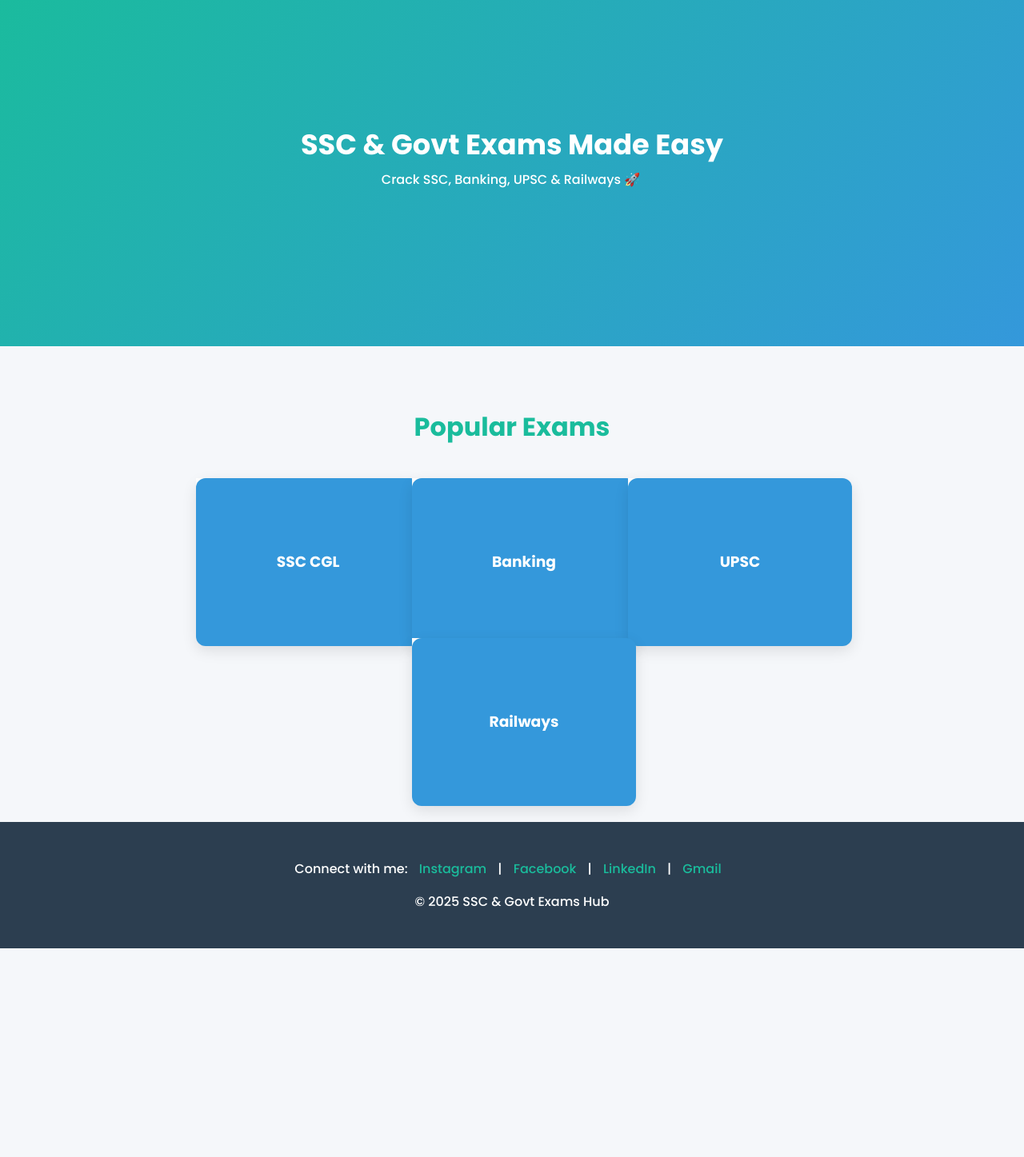
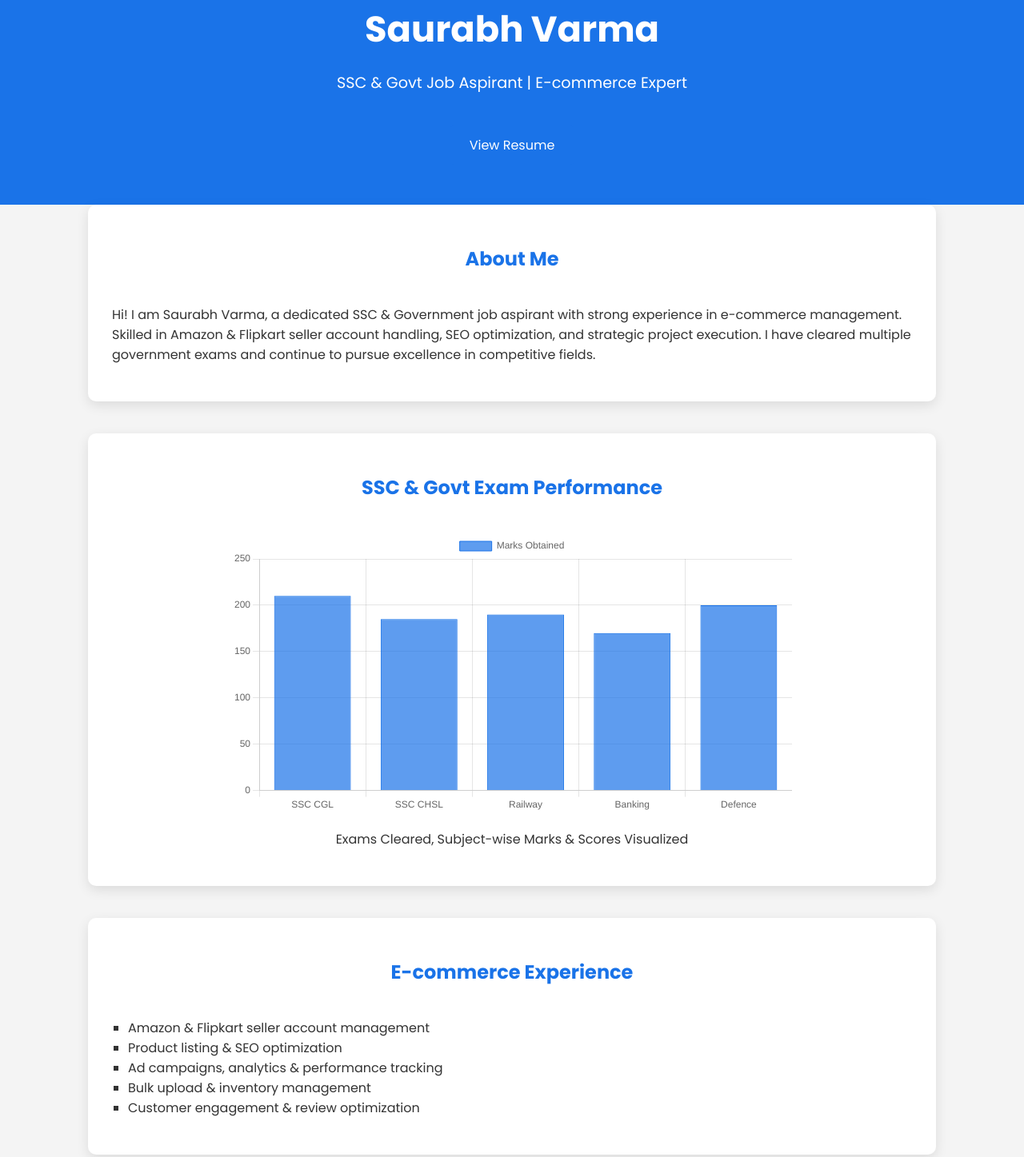
Before and after one commit to homiee-03/My-web, a plain HTML site: page index.html in a window 1280 px wide. Shown: the part 47-1494 px from the top of the page at 80% size. Before the commit the page ends 1233 px from the top, so only its background shows below. Drawn offline with nearby package versions, Linux system fonts and the light colour scheme.

Commit message:
Update index.html

```diff
--- a/index.html
+++ b/index.html
@@ -3,119 +3,165 @@
 <head>
     <meta charset="UTF-8">
     <meta name="viewport" content="width=device-width, initial-scale=1.0">
-<title>SSC & Govt Exams Hub 🚀</title>
-<link href="https://fonts.googleapis.com/css2?family=Poppins:wght@300;500;700&display=swap" rel="stylesheet">
+    <title>Saurabh Varma Portfolio</title>
+    <link href="https://fonts.googleapis.com/css2?family=Poppins:wght@300;400;500;700&display=swap" rel="stylesheet">
     <style>
-  body { margin:0; font-family:'Poppins', sans-serif; background:#f5f7fa; color:#333;}
-  a{text-decoration:none; color:inherit;}
-
-  /* ===== Hero Section ===== */
-  .hero{
-    background: linear-gradient(135deg, #1abc9c, #3498db);
-    color:#fff; display:flex; flex-direction:column; align-items:center; justify-content:center;
-    height:60vh; text-align:center; padding:0 20px;
+        body {
+            font-family: 'Poppins', sans-serif;
+            margin: 0;
+            padding: 0;
+            scroll-behavior: smooth;
+            background-color: #f4f4f4;
+            color: #333;
         }
-  .hero h1{font-size:2.2rem; margin:0.3rem 0; opacity:0; animation:fadeIn 1.5s forwards;}
-  .typing{border-right:3px solid #fff; white-space:nowrap; overflow:hidden; font-size:1rem; width:0;
-          animation:typing 2.5s steps(30) forwards, blink 0.7s infinite step-end alternate;}
-  @keyframes fadeIn{to{opacity:1;}}
-  @keyframes typing{to{width:100%;}}
-  @keyframes blink{50%{border-color:transparent;}}
-
-  /* ===== Section Styles ===== */
-  section{padding:50px 20px; max-width:1000px; margin:auto;}
-  h2.section-title{text-align:center; font-size:2rem; margin-bottom:40px; color:#1abc9c;}
-
-  /* ===== Flip Card Styles ===== */
-  .cards{display:flex; flex-wrap:wrap; gap:20px; justify-content:center;}
-  .card{
-    background:#fff; width:250px; height:180px; perspective:1000px; cursor:pointer;
+        header {
+            background: #1a73e8;
+            color: #fff;
+            padding: 50px 20px;
+            text-align: center;
         }
-  .card-inner{
-    position:relative; width:100%; height:100%; text-align:center;
-    transition: transform 0.6s; transform-style: preserve-3d;
+        header h1 {
+            margin: 0;
+            font-size: 2.8em;
         }
-  .card:hover .card-inner{transform:rotateY(180deg);}
-  .card-front, .card-back{
-    position:absolute; width:100%; height:100%; backface-visibility:hidden;
-    border-radius:12px; box-shadow:0 6px 18px rgba(0,0,0,0.1); display:flex; justify-content:center; align-items:center; flex-direction:column; padding:15px;
+        header p {
+            font-size: 1.2em;
         }
-  .card-front{background:#3498db; color:#fff;}
-  .card-back{background:#ecf0f1; color:#333; transform:rotateY(180deg); font-size:0.9rem;}
-
-  /* ===== Footer ===== */
-  footer{background:#2c3e50; color:#fff; text-align:center; padding:30px 20px;}
-  footer a{color:#1abc9c; margin:0 10px;}
-
-  /* ===== Responsive ===== */
-  @media(max-width:768px){.hero h1{font-size:1.8rem;}}
+        section {
+            padding: 60px 20px;
+            max-width: 1000px;
+            margin: auto;
+        }
+        h2 {
+            text-align: center;
+            margin-bottom: 40px;
+            color: #1a73e8;
+        }
+        .about, .experience, .resume, .contact {
+            background: #fff;
+            border-radius: 10px;
+            padding: 30px;
+            box-shadow: 0 5px 15px rgba(0,0,0,0.1);
+            margin-bottom: 40px;
+        }
+        .chart-container {
+            width: 100%;
+            max-width: 700px;
+            margin: auto;
+        }
+        .skills-list, .ecomm-list {
+            list-style-type: square;
+            padding-left: 20px;
+        }
+        a.button {
+            display: inline-block;
+            padding: 12px 25px;
+            background: #1a73e8;
+            color: #fff;
+            border-radius: 5px;
+            text-decoration: none;
+            margin-top: 20px;
+        }
+        footer {
+            background: #333;
+            color: #fff;
+            text-align: center;
+            padding: 20px;
+        }
     </style>
 </head>
 <body>
 
-<!-- Hero -->
-<div class="hero">
-  <h1>SSC & Govt Exams Made Easy</h1>
-  <div class="typing">Crack SSC, Banking, UPSC & Railways 🚀</div>
-</div>
+<!-- Header / Hero -->
+<header>
+    <h1>Saurabh Varma</h1>
+    <p>SSC & Govt Job Aspirant | E-commerce Expert</p>
+    <a href="#resume" class="button">View Resume</a>
+</header>
 
-<!-- Exams Section -->
-<section>
-  <h2 class="section-title">Popular Exams</h2>
-  <div class="cards">
-    <!-- SSC Card -->
-    <div class="card">
-      <div class="card-inner">
-        <div class="card-front"><h3>SSC CGL</h3></div>
-        <div class="card-back">
-          <p>Staff Selection Commission Combined Graduate Level Exam.</p>
-          <p>Eligibility: Graduate | Apply Link: <a href="https://ssc.nic.in" target="_blank">SSC Official</a></p>
-        </div>
-      </div>
-    </div>
-    <!-- Banking Card -->
-    <div class="card">
-      <div class="card-inner">
-        <div class="card-front"><h3>Banking</h3></div>
-        <div class="card-back">
-          <p>IBPS, SBI exams for Clerk, PO & Specialist posts.</p>
-          <p>Eligibility: Graduate | <a href="https://www.ibps.in/" target="_blank">Apply</a></p>
-        </div>
-      </div>
-    </div>
-    <!-- UPSC Card -->
-    <div class="card">
-      <div class="card-inner">
-        <div class="card-front"><h3>UPSC</h3></div>
-        <div class="card-back">
-          <p>Union Civil Services exams for administrative posts.</p>
-          <p>Eligibility: Graduate | <a href="https://www.upsc.gov.in/" target="_blank">Apply</a></p>
-        </div>
-      </div>
-    </div>
-    <!-- Railways Card -->
-    <div class="card">
-      <div class="card-inner">
-        <div class="card-front"><h3>Railways</h3></div>
-        <div class="card-back">
-          <p>RRB exams for various posts in Indian Railways.</p>
-          <p>Eligibility & Apply: <a href="https://indianrailways.gov.in/" target="_blank">Official</a></p>
-        </div>
-      </div>
-    </div>
-  </div>
+<!-- About Me -->
+<section id="about" class="about">
+    <h2>About Me</h2>
+    <p>Hi! I am Saurabh Varma, a dedicated SSC & Government job aspirant with strong experience in e-commerce management. Skilled in Amazon & Flipkart seller account handling, SEO optimization, and strategic project execution. I have cleared multiple government exams and continue to pursue excellence in competitive fields.</p>
 </section>
 
-<!-- Footer -->
+<!-- SSC / Govt Exam Section -->
+<section id="ssc" class="experience">
+    <h2>SSC & Govt Exam Performance</h2>
+    <div class="chart-container">
+        <canvas id="examChart"></canvas>
+    </div>
+    <p style="text-align:center; margin-top:20px;">Exams Cleared, Subject-wise Marks & Scores Visualized</p>
+</section>
+
+<!-- E-commerce Experience -->
+<section id="ecommerce" class="experience">
+    <h2>E-commerce Experience</h2>
+    <ul class="ecomm-list">
+        <li>Amazon & Flipkart seller account management</li>
+        <li>Product listing & SEO optimization</li>
+        <li>Ad campaigns, analytics & performance tracking</li>
+        <li>Bulk upload & inventory management</li>
+        <li>Customer engagement & review optimization</li>
+    </ul>
+</section>
+
+<!-- Resume / Skills -->
+<section id="resume" class="resume">
+    <h2>Resume & Skills</h2>
+    <ul class="skills-list">
+        <li>SSC & Government Exam Strategies</li>
+        <li>Data Analysis & Performance Charts</li>
+        <li>E-commerce Management & Digital Marketing</li>
+        <li>Project Execution & Optimization</li>
+        <li>Resume Writing & Career Guidance</li>
+    </ul>
+    <a href="Saurabh_Varma_Resume.pdf" class="button" target="_blank">Download Resume</a>
+</section>
+
+<!-- Contact -->
+<section id="contact" class="contact">
+    <h2>Contact Me</h2>
+    <p>Email: <a href="mailto:Sauravvarmag8@gmail.com">Sauravvarmag8@gmail.com</a></p>
+    <p>LinkedIn: <a href="https://www.linkedin.com/in/saurabh-varma" target="_blank">linkedin.com/in/saurabh-varma</a></p>
+    <p>Instagram: <a href="https://instagram.com" target="_blank">instagram.com</a></p>
+</section>
+
 <footer>
-  <p>Connect with me:
-    <a href="https://www.instagram.com/saurabh_tritiya/" target="_blank">Instagram</a> |
-    <a href="https://www.facebook.com/profile.php?id=61553747990633" target="_blank">Facebook</a> |
-    <a href="https://www.linkedin.com/me?trk=p_mwlite_feed-secondary_nav" target="_blank">LinkedIn</a> |
-    <a href="mailto:sauravvarmag8@gmail.com">Gmail</a>
-  </p>
-  <p>© 2025 SSC & Govt Exams Hub</p>
+    &copy; 2025 Saurabh Varma | Portfolio
 </footer>
+
+<!-- Chart.js -->
+<script src="https://cdn.jsdelivr.net/npm/chart.js"></script>
+<script>
+    const ctx = document.getElementById('examChart').getContext('2d');
+    const examChart = new Chart(ctx, {
+        type: 'bar',
+        data: {
+            labels: ['SSC CGL', 'SSC CHSL', 'Railway', 'Banking', 'Defence'],
+            datasets: [{
+                label: 'Marks Obtained',
+                data: [210, 185, 190, 170, 200], // ← yahan apne marks dal de
+                backgroundColor: 'rgba(26, 115, 232, 0.7)',
+                borderColor: 'rgba(26, 115, 232, 1)',
+                borderWidth: 1
+            }]
+        },
+        options: {
+            responsive: true,
+            animation: {
+                duration: 2000,
+                easing: 'easeOutBounce'
+            },
+            scales: {
+                y: {
+                    beginAtZero: true,
+                    max: 250
+                }
+            }
+        }
+    });
+</script>
 
 </body>
 </html>
```
Lines whose indentation alone changed are shown as unchanged.
